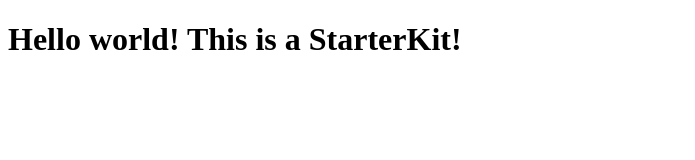
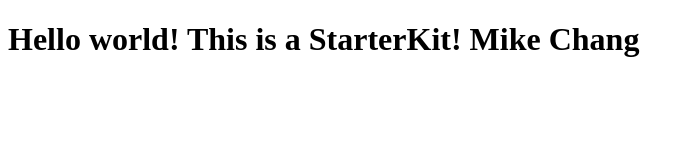
Before and after one commit to ibmgcgmikechang/nodejscos, a website: page public/index.html in a window 1280 px wide. Shown: the whole page, without its empty margins (0-695 px from the left). Drawn offline with Linux system fonts and the light colour scheme.

Commit message:
Update index.html

```diff
--- a/public/index.html
+++ b/public/index.html
@@ -7,6 +7,6 @@
     <meta name="viewport" content="width=device-width, initial-scale=1">
 </head>
 <body>
-<h1>Hello world! This is a StarterKit!</h1>
+<h1>Hello world! This is a StarterKit! Mike Chang</h1>
 </body>
 </html>
```
